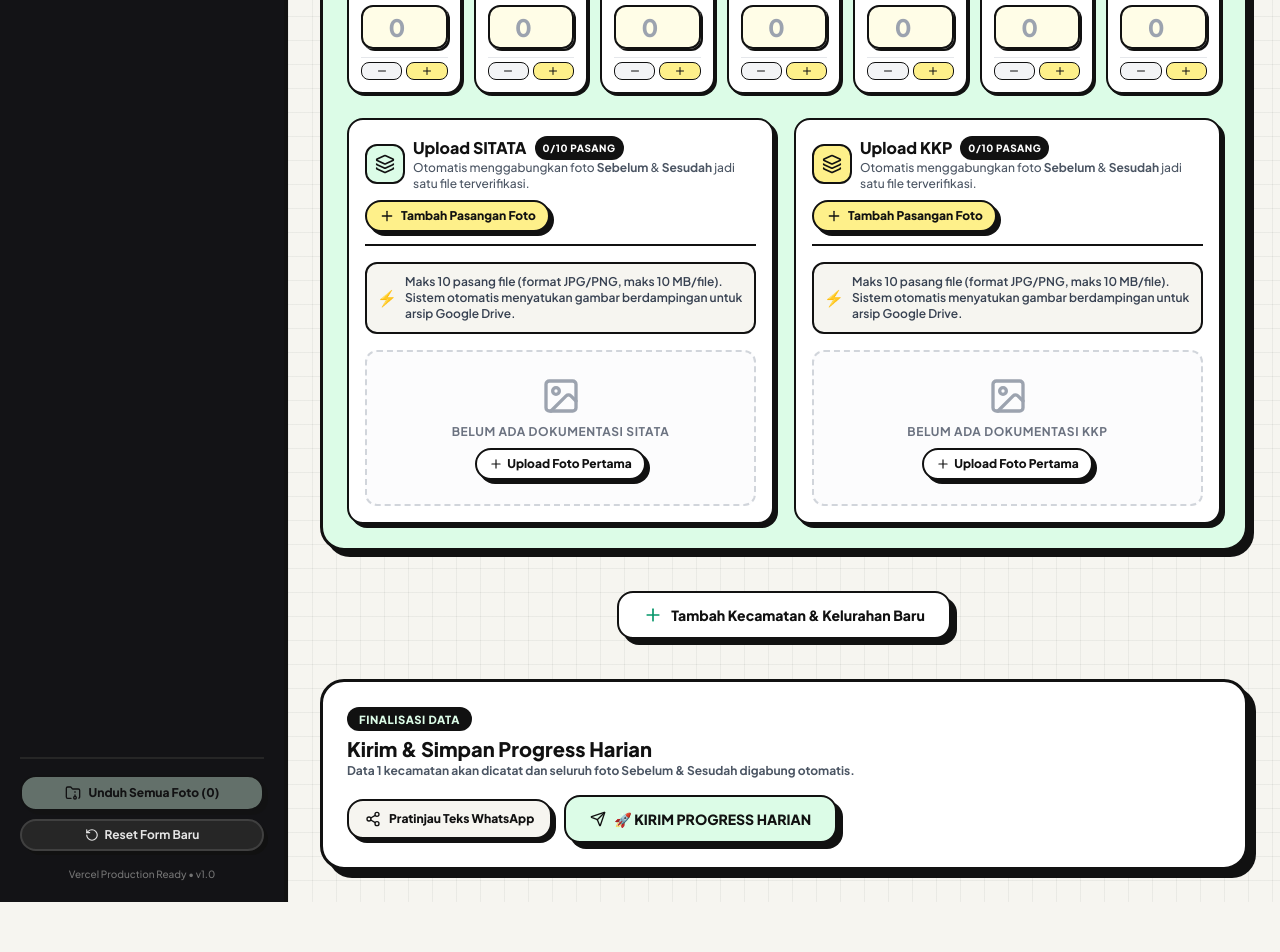
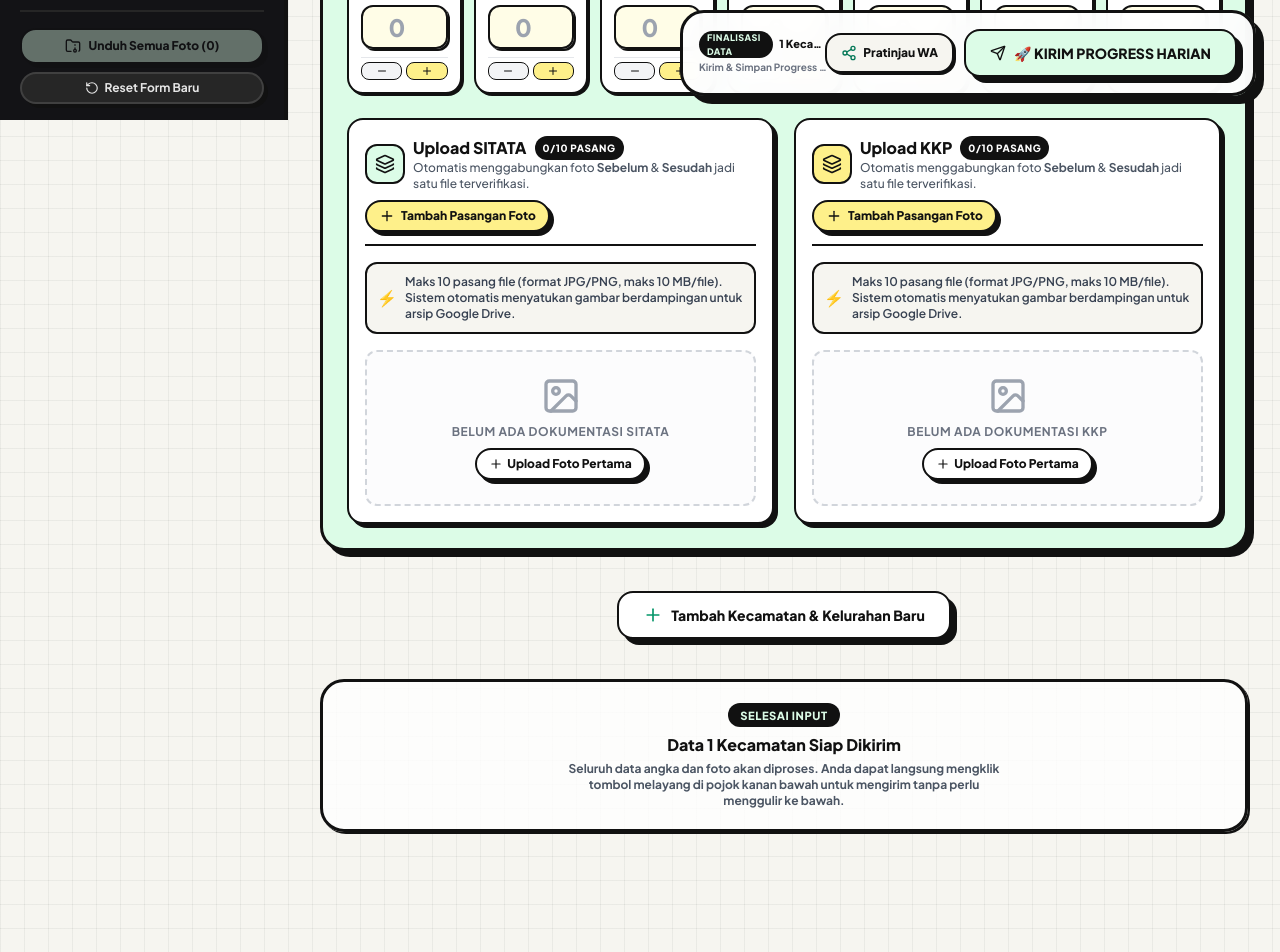
Before and after one commit to bagasdwisss/pendataanharian, a Next.js app: page / in a window 1280 px wide. Shown: the part 680-1632 px from the top of the page. Before the commit the page ends 1582 px from the top, so only its background shows below. Built offline with nearby package versions, Linux system fonts and the light colour scheme.

Commit message:
feat: make sidebar sticky and convert submit section to floating bottom-right dock

```diff
--- a/src/app/page.tsx
+++ b/src/app/page.tsx
@@ -577,41 +577,63 @@ export default function Home() {
                 </button>
               </div>
 
-              {/* Bottom Submit Bento Card */}
-              <div className="rounded-3xl border-3 border-brutal bg-white p-6 shadow-neo-xl">
-                <div className="flex flex-wrap items-center justify-between gap-4">
-                  <div>
-                    <span className="pill-badge bg-brutal text-pastel-matcha mb-1">
-                      FINALISASI DATA
-                    </span>
-                    <h3 className="text-xl font-black text-brutal">
+              {/* Bottom Info Card */}
+              <div className="rounded-3xl border-3 border-brutal bg-white/80 p-5 text-center shadow-neo-sm">
+                <span className="pill-badge bg-brutal text-pastel-matcha mb-1.5 inline-block">
+                  SELESAI INPUT
+                </span>
+                <h4 className="text-base font-black text-brutal">
+                  Data {kecamatanList.length} Kecamatan Siap Dikirim
+                </h4>
+                <p className="text-xs text-gray-600 font-bold max-w-md mx-auto mt-1">
+                  Seluruh data angka dan foto akan diproses. Anda dapat langsung mengklik tombol melayang di pojok kanan bawah untuk mengirim tanpa perlu menggulir ke bawah.
+                </p>
+              </div>
+
+              {/* Floating Bottom-Right Submit Action Bar */}
+              <div className="fixed bottom-3 right-3 left-3 sm:left-auto sm:bottom-6 sm:right-6 z-40 max-w-xl">
+                <div className="rounded-2xl sm:rounded-3xl border-3 border-brutal bg-white/95 backdrop-blur-md p-3 sm:p-4 shadow-neo-xl flex items-center justify-between gap-3 sm:gap-4 animate-in fade-in slide-in-from-bottom-5 duration-300">
+                  <div className="hidden md:block min-w-0 pr-1">
+                    <div className="flex items-center gap-1.5 mb-0.5">
+                      <span className="pill-badge bg-brutal text-pastel-matcha text-[9px] py-0 px-2 font-black">
+                        FINALISASI DATA
+                      </span>
+                      <span className="text-[11px] font-black text-brutal truncate">
+                        {kecamatanList.length} Kecamatan
+                      </span>
+                    </div>
+                    <p className="text-[10px] text-gray-500 font-bold truncate">
                       Kirim & Simpan Progress Harian
-                    </h3>
-                    <p className="text-xs text-gray-600 font-bold">
-                      Data {kecamatanList.length} kecamatan akan dicatat dan seluruh foto Sebelum & Sesudah digabung otomatis.
                     </p>
                   </div>
 
-                  <div className="flex flex-wrap items-center gap-3">
+                  <div className="flex items-center gap-2 sm:gap-2.5 w-full sm:w-auto justify-end">
                     <button
                       type="button"
                       onClick={() => setActiveTab('summary')}
-                      className="neo-btn bg-canvas hover:bg-gray-100 text-brutal px-4 py-2.5 text-xs font-black flex items-center gap-2"
+                      className="neo-btn bg-canvas hover:bg-gray-100 text-brutal px-3 py-2 sm:px-3.5 sm:py-2.5 text-xs font-black flex items-center gap-1.5 shadow-neo-sm flex-shrink-0"
+                      title="Pratinjau Teks WhatsApp"
                     >
-                      <Share2 className="w-4 h-4" /> Pratinjau Teks WhatsApp
+                      <Share2 className="w-4 h-4 text-emerald-700" />
+                      <span className="hidden xs:inline sm:inline">Pratinjau WA</span>
                     </button>
 
                     <button
                       type="submit"
                       disabled={isSubmitting}
-                      className="neo-btn bg-pastel-matcha hover:bg-emerald-300 text-brutal px-6 py-3 text-sm font-black flex items-center gap-2 shadow-neo-lg disabled:opacity-50"
+                      className="neo-btn bg-pastel-matcha hover:bg-emerald-300 text-brutal px-4 sm:px-6 py-2.5 sm:py-3 text-xs sm:text-sm font-black flex items-center justify-center gap-2 shadow-neo-lg disabled:opacity-50 flex-1 sm:flex-initial"
                     >
-                      <Send className="w-4 h-4" />
-                      {isSubmitting ? 'Memproses & Menyimpan...' : '🚀 KIRIM PROGRESS HARIAN'}
+                      <Send className="w-4 h-4 flex-shrink-0" />
+                      <span className="truncate">
+                        {isSubmitting ? 'Memproses...' : '🚀 KIRIM PROGRESS HARIAN'}
+                      </span>
                     </button>
                   </div>
                 </div>
               </div>
+
+              {/* Bottom Spacer for Floating Dock */}
+              <div className="h-16" />
             </div>
           </form>
         )}
--- a/src/components/Sidebar.tsx
+++ b/src/components/Sidebar.tsx
@@ -72,9 +72,9 @@ export const Sidebar: React.FC<Props> = ({
         />
       )}
 
-      {/* Sidebar Container */}
+      {/* Sidebar Container (Sticky on Desktop, Off-Canvas Drawer on Mobile) */}
       <aside
-        className={`fixed inset-y-0 left-0 z-50 w-72 max-w-[85vw] bg-sidebar-bg text-white border-r-4 border-brutal flex flex-col justify-between p-5 overflow-y-auto transition-transform duration-300 ease-in-out shadow-neo-xl lg:shadow-none lg:static lg:translate-x-0 lg:min-h-screen lg:z-auto ${
+        className={`fixed inset-y-0 left-0 z-50 w-72 max-w-[85vw] bg-sidebar-bg text-white border-r-4 border-brutal flex flex-col justify-between p-5 overflow-y-auto transition-transform duration-300 ease-in-out shadow-neo-xl lg:shadow-none lg:sticky lg:top-0 lg:h-screen lg:w-72 lg:flex-shrink-0 lg:translate-x-0 lg:z-20 ${
           isMobileOpen ? 'translate-x-0' : '-translate-x-full lg:translate-x-0'
         }`}
       >
```
